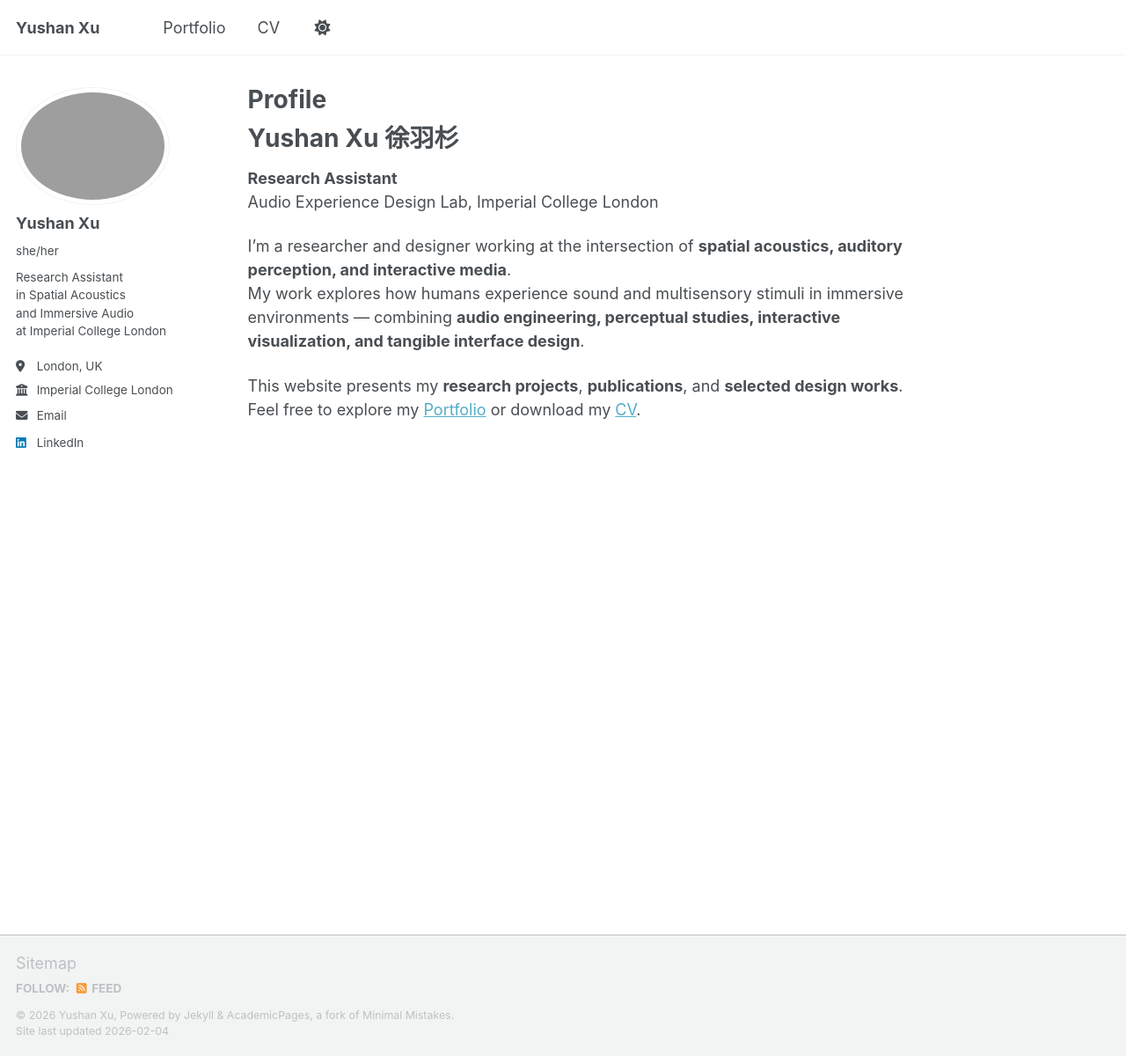
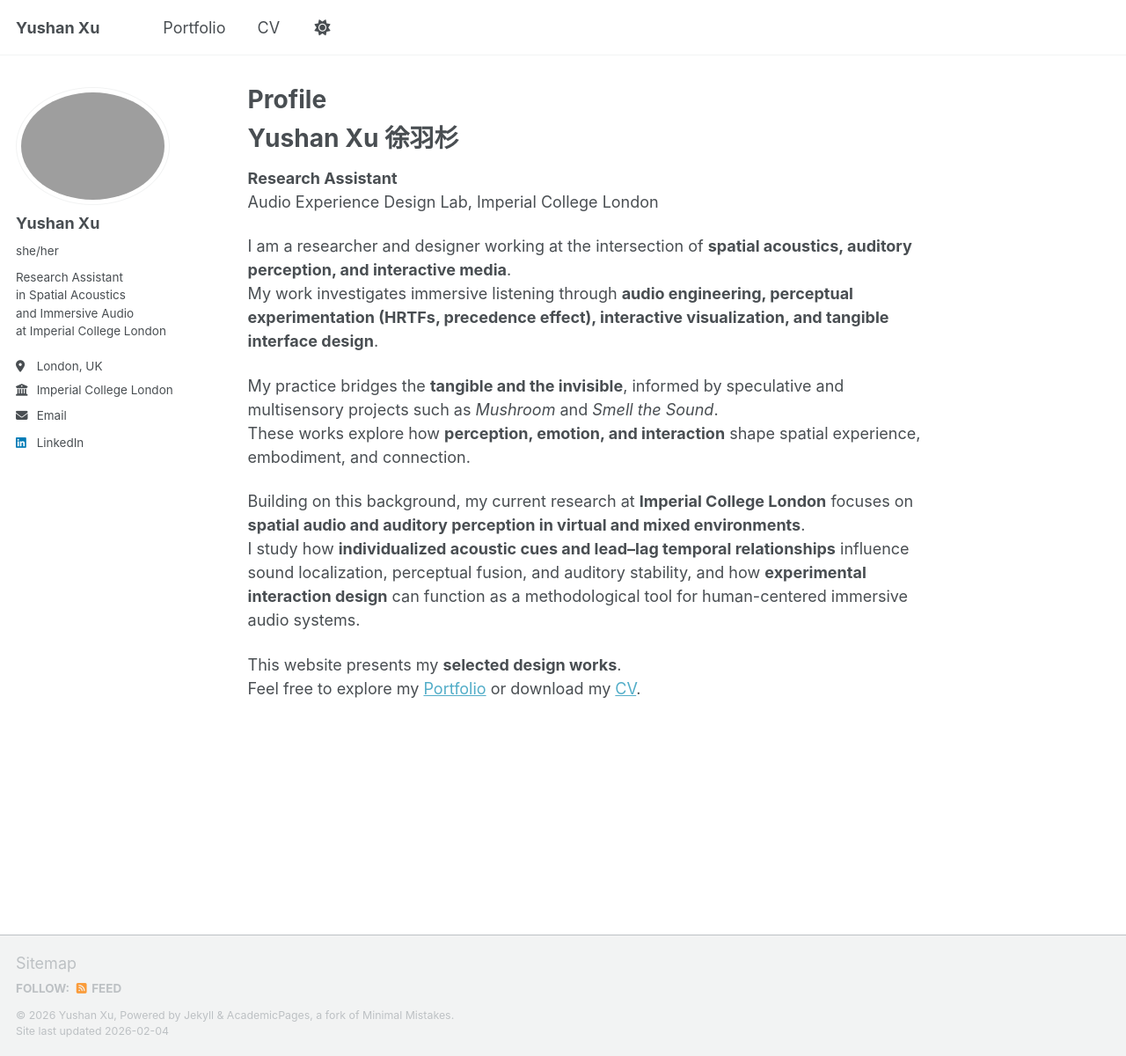
Before and after one commit to Yushan-Xu/Yushan-Xu.github.io, a Jekyll site: the page built from _pages/about.md, in a window 1280 px wide and 1200 px high. Shown: the whole window at 88% size. Built offline with Jekyll 4.4.1, drawn with Linux system fonts in a browser that asks for light colours; a script that is not in the unit is left out.

Commit message:
Revise about section for clarity and detail
Updated the about section to enhance clarity and detail regarding research focus and projects.

```diff
--- a/_pages/about.md
+++ b/_pages/about.md
@@ -10,8 +10,14 @@ classes: wide
 **Research Assistant**
 Audio Experience Design Lab, Imperial College London
 
-I’m a researcher and designer working at the intersection of **spatial acoustics, auditory perception, and interactive media**.
-My work explores how humans experience sound and multisensory stimuli in immersive environments — combining **audio engineering, perceptual studies, interactive visualization, and tangible interface design**.
+I am a researcher and designer working at the intersection of **spatial acoustics, auditory perception, and interactive media**.
+My work investigates immersive listening through **audio engineering, perceptual experimentation (HRTFs, precedence effect), interactive visualization, and tangible interface design**.
 
-This website presents my **research projects**, **publications**, and **selected design works**.
+My practice bridges the **tangible and the invisible**, informed by speculative and multisensory projects such as *Mushroom* and *Smell the Sound*.
+These works explore how **perception, emotion, and interaction** shape spatial experience, embodiment, and connection.
+
+Building on this background, my current research at **Imperial College London** focuses on **spatial audio and auditory perception in virtual and mixed environments**.
+I study how **individualized acoustic cues and lead–lag temporal relationships** influence sound localization, perceptual fusion, and auditory stability, and how **experimental interaction design** can function as a methodological tool for human-centered immersive audio systems.
+
+This website presents my **selected design works**.
 Feel free to explore my [Portfolio](/portfolio/) or download my [CV](/cv/).
```
